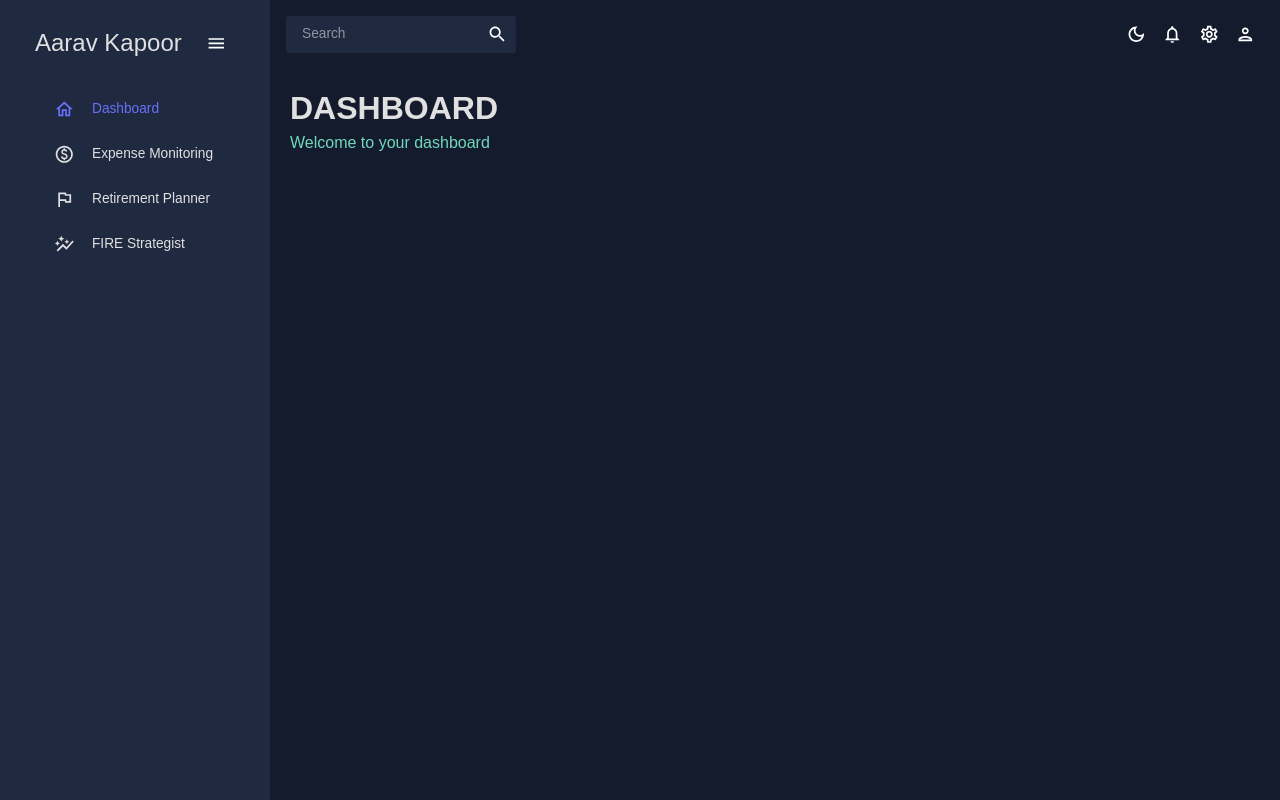
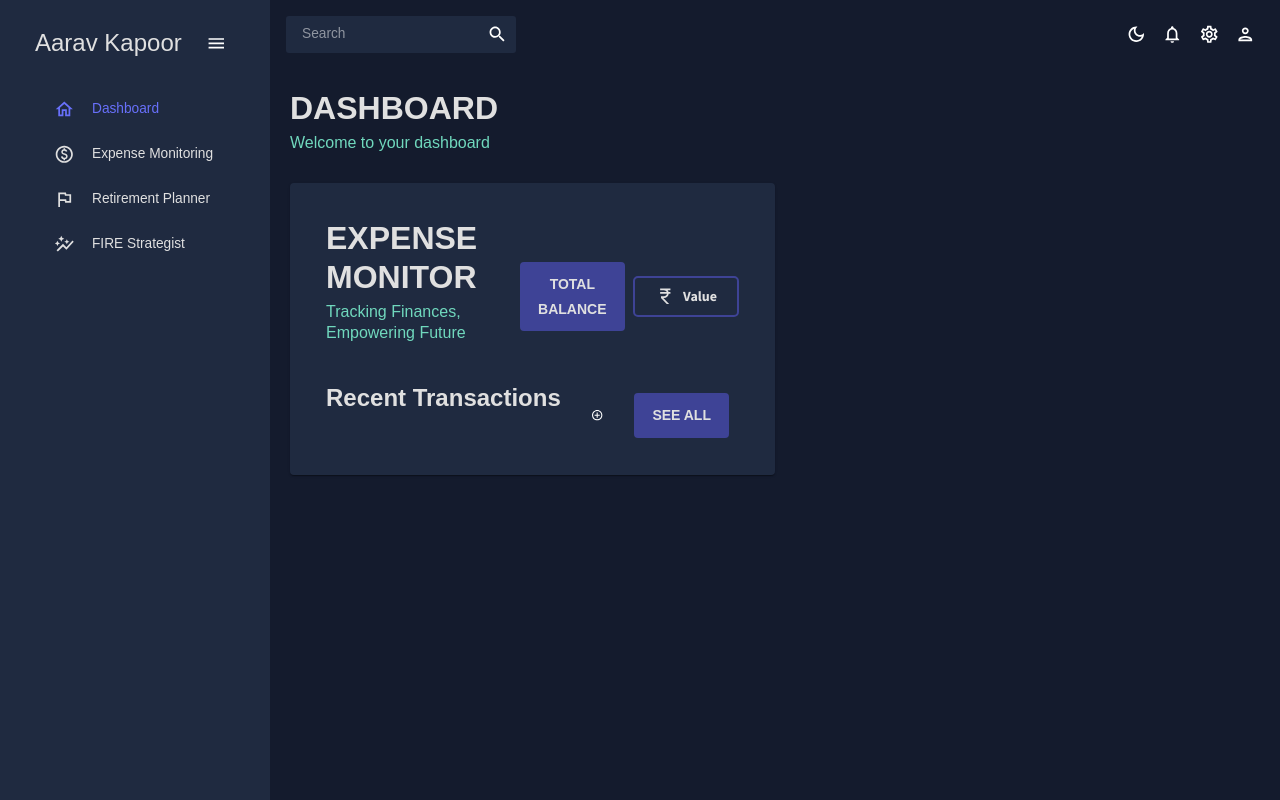
Before and after one commit to Praneetha29/TIAA, a React (Create React App) app: page / in a window 1280 px wide. Built offline with nearby package versions, Linux system fonts and the light colour scheme.

Commit message:
add: implement expense card

```diff
--- a/src/scenes/dashboard/index.jsx
+++ b/src/scenes/dashboard/index.jsx
@@ -1,12 +1,26 @@
-import { Box } from "@mui/material";
+import React from 'react';
+import { Box, useTheme, Card, CardContent, Button } from "@mui/material";
+import { useNavigate } from 'react-router-dom';
 import Header from "../../components/Header";
+import ExpenseMonitor from "../expense/expense";
+import { tokens } from "../../theme";
 
 const Dashboard = () => {
+  const theme = useTheme();
+  const colors = tokens(theme.palette.mode);
+  const navigate = useNavigate();
+
+
   return (
     <Box m="20px">
       <Box display="flex" justifyContent="space-between" alignItems="center">
         <Header title="DASHBOARD" subtitle="Welcome to your dashboard" />
       </Box>
+      <Card sx={{ width: "50%", height: "auto", maxHeight: "50vh", overflow: "hidden" ,background: `${colors.primary[400]} !important`}}>
+        <CardContent>
+          <ExpenseMonitor />
+        </CardContent>
+      </Card>
 
     </Box>
   );
--- a/src/scenes/expense/expense.jsx
+++ b/src/scenes/expense/expense.jsx
@@ -91,8 +91,8 @@ const ExpenseMonitor = () => {
               color: colors.grey[100],
               fontSize: "14px",
               fontWeight: "bold",
-              padding: "10px 20px",
-              marginRight: "10px",
+              padding: "10px 18px",
+              marginRight: "8px",
             }}
           >
             Total Balance
@@ -220,7 +220,9 @@ const ExpenseMonitor = () => {
                 marginTop: "10px",
                 padding: "16px",
                 opacity: 0.9,
-                background: `${colors.primary[400]} !important`,
+                background: `${colors.greenAccent[600]} !important`,
+                color: `${colors.grey[100]}`
+
               }}
             >
               <Grid container spacing={2}>
--- a/src/scenes/planner/planner.jsx
+++ b/src/scenes/planner/planner.jsx
@@ -1,3 +1,6 @@
+
+
+
 const Planner = () => {
     return (
       <div>Home</div>
```
Lines whose indentation alone changed are shown as unchanged.
